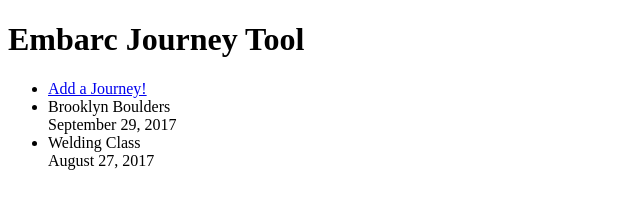
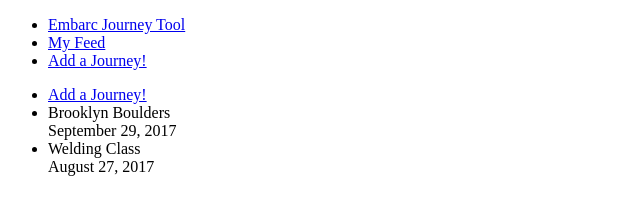
Before and after one commit to cfg-chicago/team-2, a plain HTML site: page index.html in a window 1280 px wide. Shown: the whole page, without its empty margins (0-640 px from the left). Drawn offline with Linux system fonts and the light colour scheme.

Commit message:
added a very very basic header with no css as well as the actual css directory

```diff
--- /dev/null
+++ b/css/style.css
@@ -0,0 +1,3 @@
+.ul {
+    list-style-type: none;
+}
--- a/index.html
+++ b/index.html
@@ -1,15 +1,22 @@
 <!DOCTYPE html>
 <html lang="en">
 <head>
+    <link rel="stylesheet" href="/css/style.css">
     <title>Home</title>
 </head>
 <body>
-    <h1>
-        Embarc Journey Tool
-    </h1>
+    <header>
+        <div class="navbar">
+            <ul>
+                <li><a href="/">Embarc Journey Tool</a></li>
+                <li><a href="/feed.html">My Feed</a></li>
+                <li><a href="/add.html">Add a Journey!</a></li>
+            </ul>
+        </div>
+    </header>
     <div class="journey_list">
     <ul>
-        <li> <a href="/add/">Add a Journey!</a></li>
+        <li> <a href="/add.html">Add a Journey!</a></li>
         <li> Brooklyn Boulders<br /> September 29, 2017</li>
         <li> Welding Class <br /> August 27, 2017</li>
     </ul>
```
